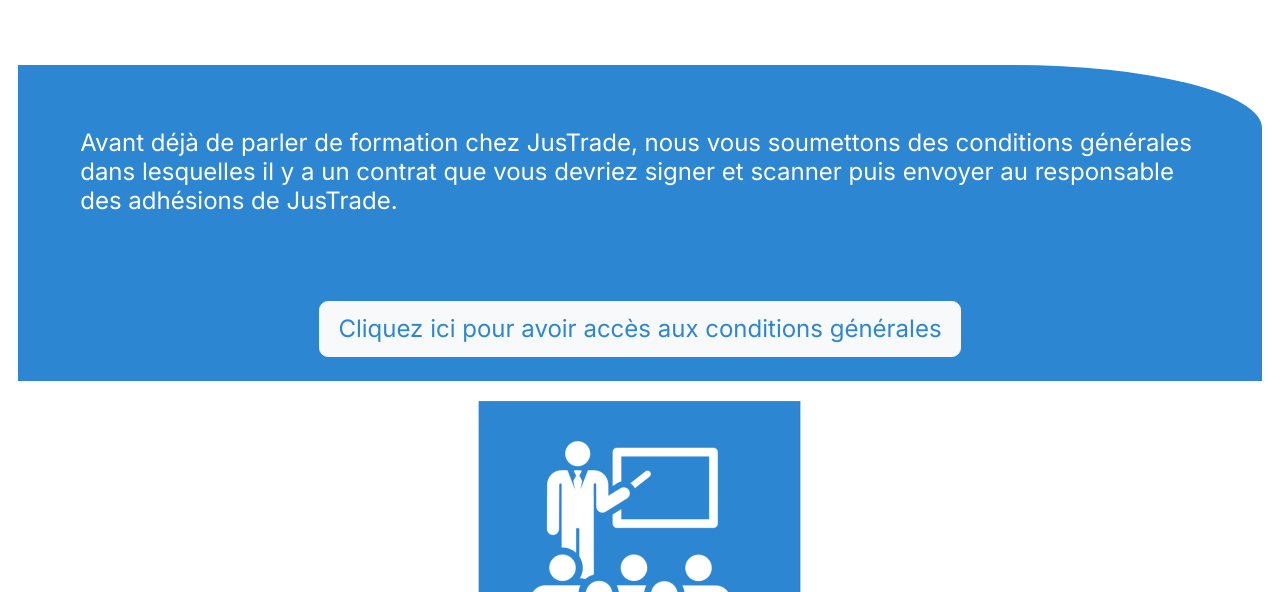
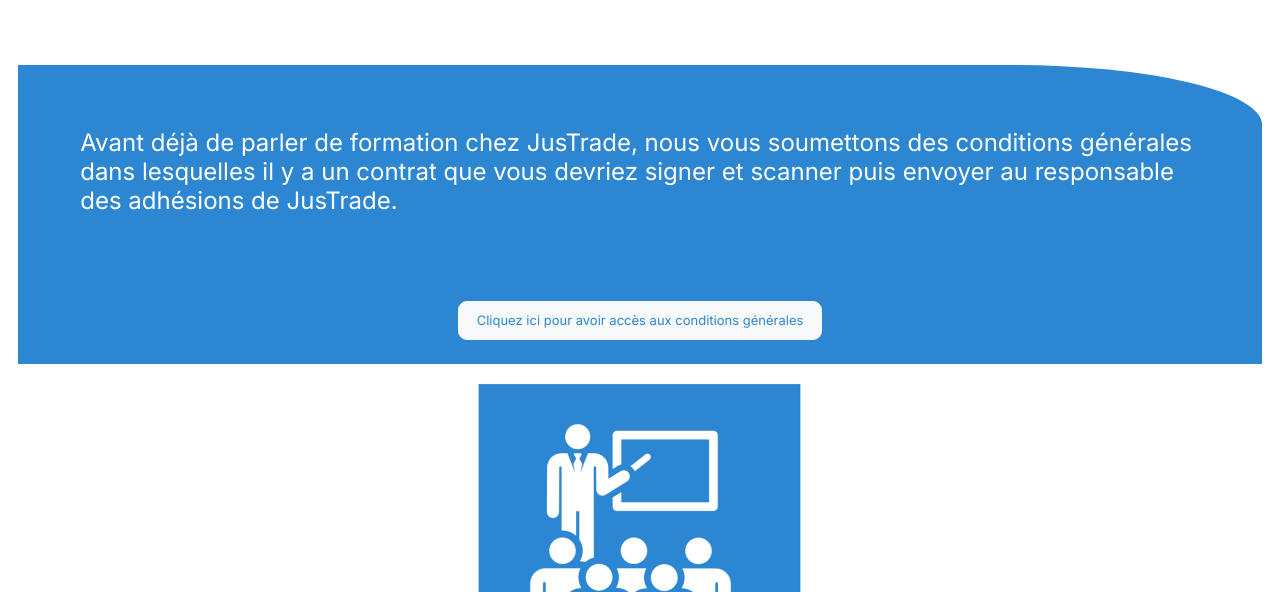
Before and after one commit to ahmadkongodev/trading_website, a plain HTML site: page pages/apropos.html in a window 1280 px wide. Shown: the part 173-765 px from the top of the page. Drawn offline with nearby package versions, Linux system fonts and the light colour scheme.

Commit message:
relance 9

```diff
--- a/pages/apropos.html
+++ b/pages/apropos.html
@@ -67,7 +67,7 @@
                     lesquelles il y a un contrat que vous devriez signer et scanner puis envoyer au responsable des
                     adhésions de JusTrade.</p>
 
-                <button style="color: #2C86D2;" class="btn btn-light mb-3">Cliquez ici pour avoir accès aux conditions
+                <button style="color: #2C86D2; font-size: small;" class="btn btn-light mb-3">Cliquez ici pour avoir accès aux conditions
                     générales</button>
             </div>
             <div class="col d-flex justify-content-center align-items-center">
```
